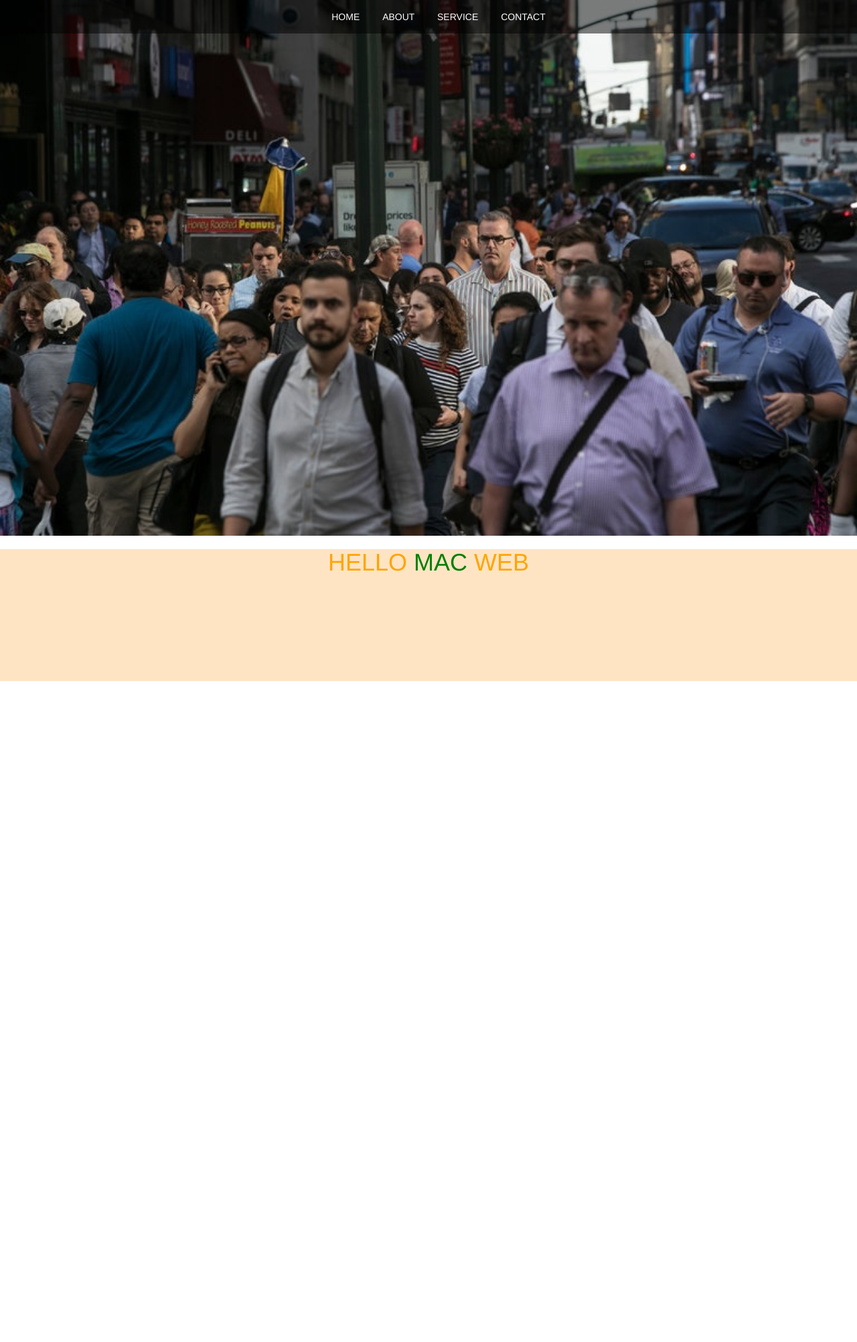
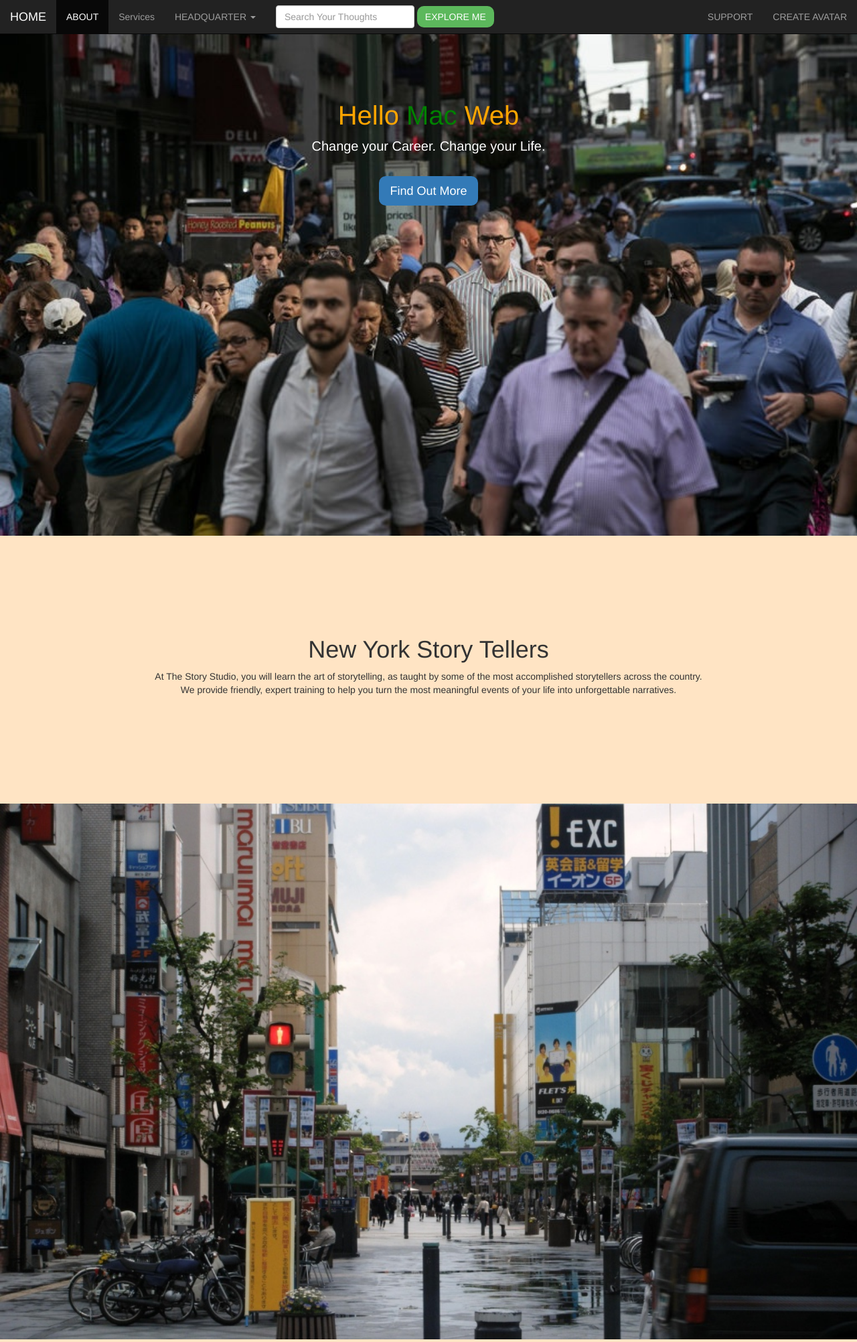
Before and after one commit to hardikp24/Scrolling-Web-Mac, a PHP site: page / in a window 1280 px wide. Shown: the top 2004 px of the page at 67% size. Run offline with PHP 8.4, Linux system fonts and the light colour scheme; some libraries are stand-ins or nearby versions.

Commit message:
updated entire home page

```diff
--- a/index.html
+++ b/index.html
@@ -1,34 +1,161 @@
 <!DOCTYPE html>
-<html>
-<head lang="en">
+<html lang="en">
+  <head>
     <meta charset="utf-8">
     <meta http-equiv="X-UA-Compatible" content="IE=edge">
     <meta name="viewport" content="width=device-width, initial-scale=1">
-	<title>Home Scrolling Air</title>
-	<link rel="stylesheet" type="text/css" href="bootstrap-3-3.6-dist/css/bootstrap.min.css">
+    <!-- The above 3 meta tags *must* come first in the head; any other head content must come *after* these tags -->
+    <title>Mac Web | Home</title>
+
+    <!-- Bootstrap -->
+    <link href="bootstrap-3.3.6-dist/css/bootstrap.min.css" rel="stylesheet">
     <link rel="stylesheet" type="text/css" href="mycss.css">
+
+    <!-- HTML5 shim and Respond.js for IE8 support of HTML5 elements and media queries -->
+    <!-- WARNING: Respond.js doesn't work if you view the page via file:// -->
+    <!--[if lt IE 9]>
+      <script src="https://oss.maxcdn.com/html5shiv/3.7.2/html5shiv.min.js"></script>
+      <script src="https://oss.maxcdn.com/respond/1.4.2/respond.min.js"></script>
+    <![endif]-->
   </head>
   <body>
 
-<nav>
-	<a href="#">HOME</a>
-	<a href="#">ABOUT</a>
-	<a href="#">SERVICE</a>
-	<a href="#">CONTACT</a>
+  	<nav class="navbar navbar-inverse navbar-fixed-top">
+  <div class="container-fluid">
+    <!-- Brand and toggle get grouped for better mobile display -->
+    <div class="navbar-header">
+      <button type="button" class="navbar-toggle collapsed" data-toggle="collapse" data-target="#bs-example-navbar-collapse-1" aria-expanded="false">
+        <span class="sr-only">Toggle navigation</span>
+        <span class="icon-bar"></span>
+        <span class="icon-bar"></span>
+        <span class="icon-bar"></span>
+      </button>
+      <a class="navbar-brand" href="#">HOME</a>
+    </div>
+
+    <!-- Collect the nav links, forms, and other content for toggling -->
+    <div class="collapse navbar-collapse" id="bs-example-navbar-collapse-1">
+      <ul class="nav navbar-nav">
+        <li class="active"><a href="#">ABOUT <span class="sr-only">(current)</span></a></li>
+        <li><a href="#">Services</a></li>
+        <li class="dropdown">
+          <a href="#" class="dropdown-toggle" data-toggle="dropdown" role="button" aria-haspopup="true" aria-expanded="false">HEADQUARTER <span class="caret"></span></a>
+          <ul class="dropdown-menu">
+            <li><a href="#">Los Angeles</a></li>
+            <li><a href="#">Mumbai</a></li>
+            <li><a href="#">London</a></li>
+            <li role="separator" class="divider"></li>
+            <li><a href="#">New York</a></li>
+          </ul>
+        </li>
+      </ul>
+      <form class="navbar-form navbar-left" role="search">
+        <div class="form-group">
+          <input type="text" class="form-control" placeholder="Search Your Thoughts">
+        </div>
+        <button type="submit" class="btn btn-success">EXPLORE ME</button>
+      </form>
+      <ul class="nav navbar-nav navbar-right">
+        <li><a href="#">SUPPORT</a></li>
+        <li><a href="#">CREATE AVATAR</a></li>
+
+      </ul>
+    </div><!-- /.navbar-collapse -->
+  </div><!-- /.container-fluid -->
 </nav>
+<!--Navbar ends here-->
 
+<!--Header starts here-->
 <div class="sect sectOne">
+	<div class="content">
+		<div class="content-inner">
+			<h1 id="homeHeading"><span style="color:orange;">Hello</span> <span style="color:green;">Mac</span> <span style="color:orange;">Web</span>
+			</h1>
+                <p>Change your Career. Change your Life.</p>
+                <a href="#about" class="btn btn-primary btn-lg page-scroll">Find Out More</a>
 		</div>
+	</div>
+</div>
+<!--Header ends here-->
+
+<!--first subsection here-->
 <div class="subSection">
-	<h1><span style="color:orange;">HELLO</span>
-		<span style="color:green;">MAC</span>
-		<span style="color:orange;">WEB</span>
-	</h1>
+	<div class="subsection-content">
+		<h1>New York Story Tellers</h1>
+		<p>	At The Story Studio, you will learn the art of storytelling, as taught by some of the most
+			accomplished storytellers across the country. <br>We provide friendly, expert training to help you
+			turn the most meaningful events of your life into unforgettable narratives.</p>
+
 	</div>
+</div>
+<!--first subsection  ends here-->
+
 <div class="sect sectTwo"></div>
-<div class="subSection"></div>
+
+<div class="subSection">
+	<div class="container-fluid">
+		<div class="row">
+			<div class="col-md-4">
+				<h3>History</h3>
+				<p>Lorem ipsum dolor sit amet, consectetur adipisicing elit, sed do eiusmod
+				tempor incididunt ut labore et dolore magna aliqua. Ut enim ad minim veniam,
+				quis nostrud exercitation ullamco laboris nisi ut aliquip ex ea commodo
+				consequat. Duis aute irure dolor in reprehenderit in voluptate velit esse
+				cillum dolore eu fugiat nulla pariatur. Excepteur sint occaecat cupidatat non
+				proident, sunt in culpa qui officia deserunt mollit anim id est laborum.</p>
+			</div>
+			<div class="col-md-4">
+				<h3>Legacy</h3>
+				<p>Lorem ipsum dolor sit amet, consectetur adipisicing elit, sed do eiusmod
+				tempor incididunt ut labore et dolore magna aliqua. Ut enim ad minim veniam,
+				quis nostrud exercitation ullamco laboris nisi ut aliquip ex ea commodo
+				consequat. Duis aute irure dolor in reprehenderit in voluptate velit esse
+				cillum dolore eu fugiat nulla pariatur. Excepteur sint occaecat cupidatat non
+				proident, sunt in culpa qui officia deserunt mollit anim id est laborum.<br></p>
+			</div>
+			<div class="col-md-4">
+				<h3>Future</h3>
+				<p>Lorem ipsum dolor sit amet, consectetur adipisicing elit, sed do eiusmod
+				tempor incididunt ut labore et dolore magna aliqua. Ut enim ad minim veniam,
+				quis nostrud exercitation ullamco laboris nisi ut aliquip ex ea commodo
+				consequat. Duis aute irure dolor in reprehenderit in voluptate velit esse
+				cillum dolore eu fugiat nulla pariatur. Excepteur sint occaecat cupidatat non
+				proident, sunt in culpa qui officia deserunt mollit anim id est laborum.</p>
+			</div>
+		</div>
+	</div>
+</div>
+
 <div class="sect sectThree"></div>
+<!--contact us here-->
+<section class="contact">
+	<div class="container-fluid">
+		<div class="row">
+			<div class="col-md-12">
+				<h2>Contact</h2>
+				<p>(+91)9158482555 | hardik.patil2494@gmail.com </p>
+				<h2>Let's Get In Touch!</h2>
+				<p>Give us a call or send us an email and we will get back to you as soon as possible!</p>
+			</div>
+		</div>
+	</div>
+</section>
+
+<div class="sect sectFour">
+	<h1>Thank you for Visiting</h1>
+</div>
 
 
+<!--footer here-->
+<footer>
+	<p>HOME | ABOUT | SERVICES | CAREER | CONTACT @copyright2016
+	</p>
+</footer>
+<!-- footer ends here -->
+
+    <!-- jQuery (necessary for Bootstrap's JavaScript plugins) -->
+    <script src="https://ajax.googleapis.com/ajax/libs/jquery/1.11.3/jquery.min.js"></script>
+    <!-- Include all compiled plugins (below), or include individual files as needed -->
+    <script src="js/bootstrap.min.js"></script>
   </body>
 </html>
--- a/mycss.css
+++ b/mycss.css
@@ -1,39 +1,63 @@
 *{margin: 0;}
 
-h1, h2, h3, h4, h5, h6, p{margin-bottom: 20px;}
+/*h1, h2, h3, h4, h5, h6, p{margin-bottom: 20px;}*/
 
 html,body{height: 100%;}
-
-nav {
-	position: fixed;
-	width: 100%;
-	height: 50px;
-	background-color: rgba(0,0,0,0.5);
-	z-index: 99;
-	text-align: center;
-}
-
-nav a{
-	text-decoration: none;
-	color: #fff;
-	margin-left: 30px;
-	line-height: 50px;
-}
 
 .sect{
 	height: 100%;
 	background-size: cover;
 	background-repeat: no-repeat;
-	background-attachment: fixed;
+	/*background-attachment: fixed;*/
+	text-align: center;
+	color: white;
 
 }
 
+.btn {
+    border: none;
+    border-radius: 10px;
+    font-weight: 200;
+    /*text-transform: uppercase;*/
+}
+a {
+  -webkit-transition: all 0.35s;
+  -moz-transition: all 0.35s;
+  transition: all 0.35s;
+  color: #F05F40;
+}
+
+.content {
+  position: relative;
+  text-align: center;
+  padding: 150px 15px 100px;
+  width: 100%;
+}
+.content-inner h1 {
+  font-weight: lighter;
+  /*text-transform: uppercase;*/
+  margin-top: 0;
+  font-size: 40px;
+}
+.content-inner p {
+  font-weight: 300;
+  color: white;
+  font-size: 20px;
+  margin-bottom: 30px;
+}
+
+.subsection-content{
+	text-align: center;
+  	padding: 130px 15px 100px;
+  	width: 100%;
+}
 .subSection{
 	height: 50%;
 	background-color: bisque;
 }
 
 .subSection h1{text-align: center;}
+
 
 .sectOne{
 	background-image: url('Images/pic1.jpg');
@@ -46,3 +70,31 @@ nav a{
 .sectThree{
 	background-image: url('Images/pic3.jpg');
 }
+
+.sectFour{
+	background-image: url('Images/TURF.jpg');
+	height: 50%;
+}
+
+.sectFour h1{text-align: center;color: white;padding-top: 120px;}
+
+section{
+	text-align: center;
+	padding: 110px 15px 100px;
+}
+
+footer {
+	width: 100%;
+	height: 50px;
+	background-color: rgba(0,50,0,0.5);
+	z-index: 99;
+	text-align: center;
+}
+
+footer p{
+	text-decoration: none;
+	color: #fff;
+	margin-left: 30px;
+	line-height: 50px;
+	margin-bottom: 0px;
+}
```
Lines whose indentation alone changed are shown as unchanged.
